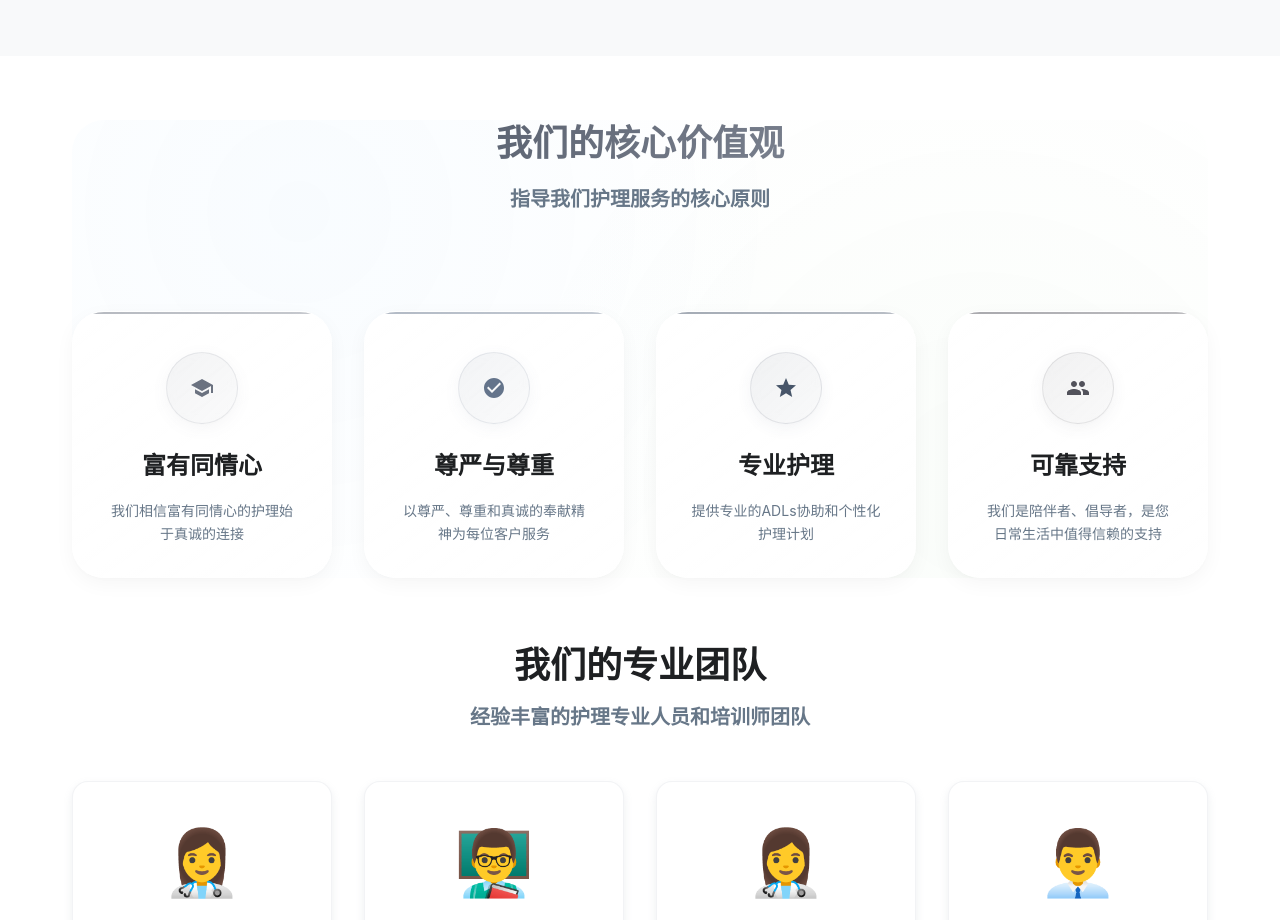
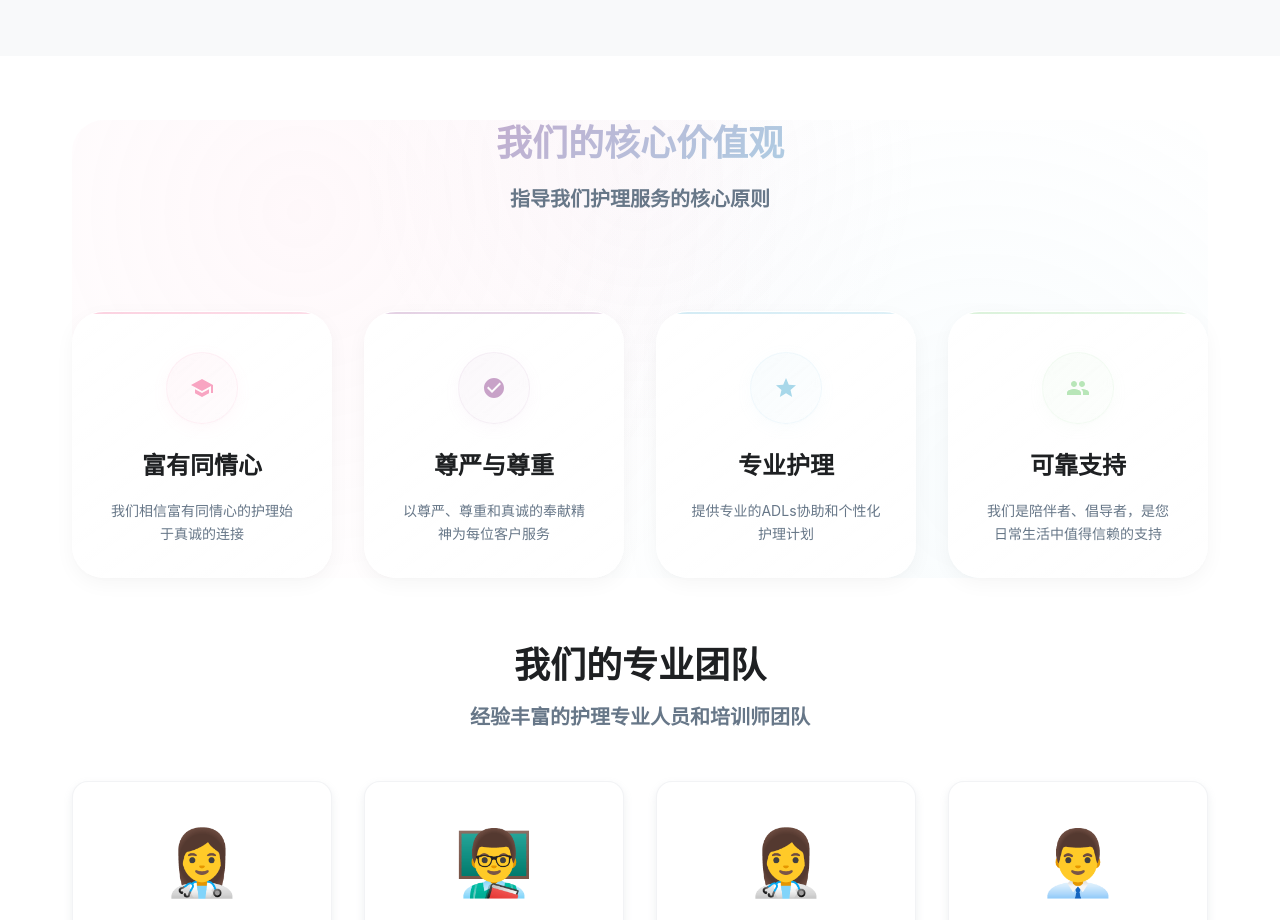
Before and after one commit to dacong-space/allcaremd_staff, a React (Vite) app: page / in a window 1280 px wide. Shown: the part 1720-2640 px from the top of the page. Built offline with nearby package versions, Linux system fonts and the light colour scheme.

Commit message:
应用淡雅马卡龙色系 - 低饱和度温和配色方案

```diff
--- a/src/pages/Home.jsx
+++ b/src/pages/Home.jsx
@@ -106,25 +106,25 @@ const values = [
     title: '富有同情心',
     description: '我们相信富有同情心的护理始于真诚的连接',
     icon: <SchoolIcon />,
-    color: '#6b7280', // 简约灰蓝色
+    color: '#f8a5c2', // 淡雅粉色马卡龙
   },
   {
     title: '尊严与尊重',
     description: '以尊严、尊重和真诚的奉献精神为每位客户服务',
     icon: <CheckIcon />,
-    color: '#64748b', // 简约石板色
+    color: '#c8a2c8', // 淡雅紫色马卡龙
   },
   {
     title: '专业护理',
     description: '提供专业的ADLs协助和个性化护理计划',
     icon: <StarIcon />,
-    color: '#475569', // 简约深灰蓝
+    color: '#a8d8ea', // 淡雅蓝色马卡龙
   },
   {
     title: '可靠支持',
     description: '我们是陪伴者、倡导者，是您日常生活中值得信赖的支持',
     icon: <PeopleIcon />,
-    color: '#52525b', // 简约中性灰
+    color: '#b8e6b8', // 淡雅绿色马卡龙
   },
 ]
 
@@ -797,7 +797,7 @@ function Home() {
               left: 0,
               right: 0,
               bottom: 0,
-              background: 'radial-gradient(circle at 20% 20%, rgba(33,150,243,0.03) 0%, transparent 50%), radial-gradient(circle at 80% 80%, rgba(76,175,80,0.03) 0%, transparent 50%)',
+              background: 'radial-gradient(circle at 20% 20%, rgba(248,165,194,0.08) 0%, transparent 50%), radial-gradient(circle at 80% 80%, rgba(168,216,234,0.08) 0%, transparent 50%), radial-gradient(circle at 50% 10%, rgba(200,162,200,0.06) 0%, transparent 40%)',
               borderRadius: 4,
               zIndex: 0,
             }}
@@ -809,9 +809,9 @@ function Home() {
               textAlign="center"
               gutterBottom
               sx={{
-                background: 'linear-gradient(135deg, #374151 0%, #6b7280 50%, #9ca3af 100%)',
+                background: 'linear-gradient(135deg, #f8a5c2 0%, #c8a2c8 25%, #a8d8ea 75%, #b8e6b8 100%)',
                 backgroundClip: 'text',
-                WebkitBackdropFilter: 'text',
+                WebkitBackgroundClip: 'text',
                 WebkitTextFillColor: 'transparent',
                 fontWeight: 700,
                 mb: 2
@@ -869,10 +869,10 @@ function Home() {
                         right: -10,
                         width: 40,
                         height: 40,
-                        background: `linear-gradient(135deg, ${value.color || '#1976d2'}15, transparent)`,
+                        background: `radial-gradient(circle, ${value.color}25, transparent 70%)`,
                         borderRadius: '50%',
                         opacity: 0,
-                        transition: 'all 0.4s ease-in-out',
+                        transition: 'opacity 0.2s ease-out',
                         zIndex: 0,
                       }}
                     />
```
